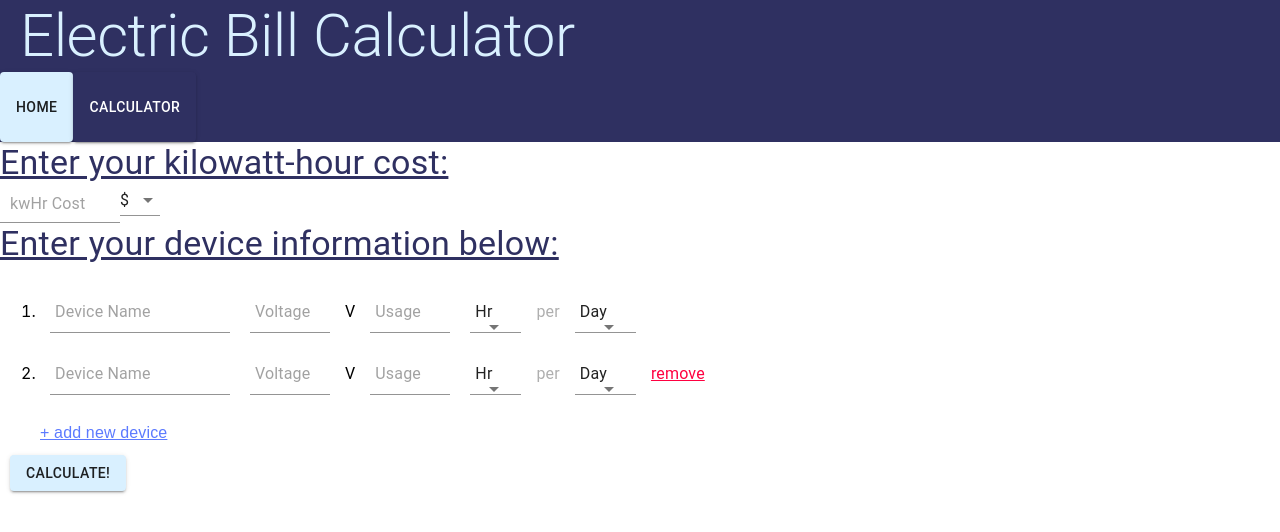
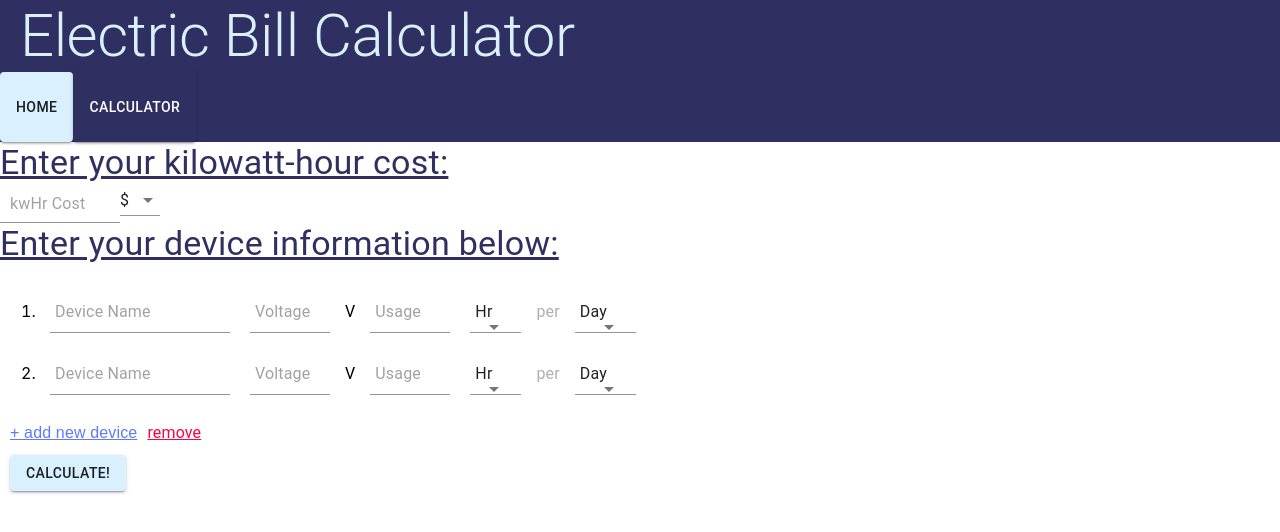
Before and after one commit to ryanperretta6/electric-bill-calculator, a React (Create React App) app: page /calculate in a window 1280 px wide. Both pictures are taken after a click on the element "+ add new device". Shown: the top 532 px of the page. Built offline with nearby package versions, Linux system fonts and the light colour scheme.

Commit message:
made improvement

```diff
--- a/src/App.css
+++ b/src/App.css
@@ -77,8 +77,14 @@ h2 {
 
 #calculate-button {
     margin: 10px;
+    display: block;
 }
 
 .per {
     color: #afafaf;
 }
+
+#add-device {
+    display: inline;
+    margin: 10px;
+}
--- a/src/components/Calculate.js
+++ b/src/components/Calculate.js
@@ -11,18 +11,7 @@ import currencies from "../data/currencies";
 
 const Calculate = () => {
     const [deviceInputs, setDeviceInputs] = useState([]);
-    const [nextInputId, setNextInputId] = useState(0);
     const [selectedCurrency, setSelectedCurrency] = useState("USD");
-    const [deviceInputData, setDeviceInputData] = useState([
-        {
-            deviceInputId: -1,
-            name: "",
-            voltage: 0,
-            usage: 0,
-            amount: "hr",
-            per: "day",
-        },
-    ]);
 
     const cpyList = (list) => {
         let newList = [];
@@ -36,50 +25,10 @@ const Calculate = () => {
      * Creates a new input set for a device
      */
     const handleAddDeviceInput = () => {
-        let newDeviceInputs = [];
-        let newDeviceInputData = deviceInputData;
-
-        for (let deviceInput of deviceInputData) {
-            if (deviceInput.deviceInputId === -1) continue;
-            newDeviceInputs.push(
-                <DeviceInput
-                    first={false}
-                    num={deviceInput.deviceInputId}
-                    name={deviceInput.name}
-                    voltage={deviceInput.voltage}
-                    usage={deviceInput.usage}
-                    onDeviceInputNameChange={onDeviceInputNameChange}
-                    onDeviceInputVoltageChange={onDeviceInputVoltageChange}
-                    onDeviceInputUsageChange={onDeviceInputUsageChange}
-                    handleRemoveDeviceInput={handleRemoveDeviceInput}
-                />
-            );
-        }
-        newDeviceInputData.push({
-            deviceInputId: nextInputId,
-            name: "",
-            voltage: 0,
-            usage: 0,
-            amount: "hr",
-            per: "day",
-        });
-        newDeviceInputs.push(
-            <DeviceInput
-                first={false}
-                num={nextInputId}
-                name={findDeviceInput(nextInputId).name}
-                voltage={findDeviceInput(nextInputId).voltage}
-                usage={findDeviceInput(nextInputId).usage}
-                onDeviceInputNameChange={onDeviceInputNameChange}
-                onDeviceInputVoltageChange={onDeviceInputVoltageChange}
-                onDeviceInputUsageChange={onDeviceInputUsageChange}
-                handleRemoveDeviceInput={handleRemoveDeviceInput}
-            />
+        deviceInputs.push(
+            <DeviceInput handleRemoveDeviceInput={handleRemoveDeviceInput} />
         );
-        setNextInputId(nextInputId + 1);
-
-        setDeviceInputs(newDeviceInputs);
-        setDeviceInputData(cpyList(newDeviceInputData));
+        setDeviceInputs(cpyList(deviceInputs));
     };
 
     /**
@@ -87,84 +36,13 @@ const Calculate = () => {
      * @param {int} num `num` field of the corresponding device input set
      */
     const handleRemoveDeviceInput = (num) => {
-        let newDeviceInputs = deviceInputs;
-        let newDeviceInputData = deviceInputData;
-
-        // possibly an 'Are you sure?' popup if the fields are not empty
-
-        const index = newDeviceInputData.indexOf(findDeviceInput(num));
-
-        console.log(num + " " + index);
-
-        newDeviceInputs.splice(index, 1);
-        newDeviceInputData.splice(index, 1);
-
-        setDeviceInputs(cpyList(newDeviceInputs));
-        setDeviceInputData(cpyList(newDeviceInputData));
-    };
-
-    /**
-     * Will update the `name` field of a certain device input set
-     * @param {*} event the event resulting from the text field onChange
-     * @param {int} num the number field corresponding to the device input set
-     */
-    const onDeviceInputNameChange = (event, num) => {
-        let newDeviceInputData = deviceInputData;
-
-        const ind = newDeviceInputData.indexOf(findDeviceInput(num));
-        newDeviceInputData[ind].name = event.target.value;
-
-        setDeviceInputData(cpyList(newDeviceInputData));
-    };
-
-    /**
-     * Will update the `voltage` field of a certain device input set
-     * @param {*} event the event resulting from the text field onChange
-     * @param {int} num the number field corresponding to the device input set
-     */
-    const onDeviceInputVoltageChange = (event, num) => {
-        let newDeviceInputData = deviceInputData;
-
-        const ind = newDeviceInputData.indexOf(findDeviceInput(num));
-        newDeviceInputData[ind].voltage = event.target.value;
-
-        setDeviceInputData(cpyList(newDeviceInputData));
-    };
-
-    /**
-     * Will update the `usage` field of a certain device input set
-     * @param {*} event the event resulting from the text field onChange
-     * @param {int} num the number field corresponding to the device input set
-     */
-    const onDeviceInputUsageChange = (event, num) => {
-        let newDeviceInputData = deviceInputData;
-
-        const ind = newDeviceInputData.indexOf(findDeviceInput(num));
-        newDeviceInputData[ind].usage = event.target.value;
-
-        setDeviceInputData(cpyList(newDeviceInputData));
+        setDeviceInputs(cpyList(deviceInputs.slice(0, -1)));
     };
 
     /**
      * Sends user to the results route and calculates the results
      */
     const calculateOnClick = () => {};
-
-    /**
-     * Gets the device input set corresponding to the `num` field
-     * @param {int} deviceInputId `num` field corresponding to the device input set
-     * @returns object representing the device input data
-     */
-    const findDeviceInput = (deviceInputId) => {
-        for (let currDeviceInputData of deviceInputData) {
-            if (currDeviceInputData.deviceInputId === deviceInputId) {
-                // get device input data
-                // console.log(currDeviceInputData);
-                return currDeviceInputData;
-            }
-        }
-        return "problem";
-    };
 
     // const getCurrencyOptions = () => {
     //     let currencyOptions = [];
@@ -201,18 +79,7 @@ const Calculate = () => {
                 </Typography>
                 <ol id="device-inputs-list">
                     <li>
-                        <DeviceInput
-                            first={true}
-                            num={-1}
-                            name={findDeviceInput(-1).name}
-                            voltage={findDeviceInput(-1).voltage}
-                            usage={findDeviceInput(-1).usage}
-                            onDeviceInputNameChange={onDeviceInputNameChange}
-                            onDeviceInputVoltageChange={
-                                onDeviceInputVoltageChange
-                            }
-                            onDeviceInputUsageChange={onDeviceInputUsageChange}
-                        />
+                        <DeviceInput />
                     </li>
                     {/* Will likely have to save the current inputs before removing an input
                     and repopulate reloaded inputs using the defaultValue attr */}
@@ -232,6 +99,16 @@ const Calculate = () => {
                 >
                     + add new device
                 </Typography>
+                {deviceInputs.length !== 0 ? (
+                    <Typography
+                        className="remove-device-input-button"
+                        variant="body1"
+                        component="p"
+                        onClick={() => handleRemoveDeviceInput()}
+                    >
+                        remove
+                    </Typography>
+                ) : null}
                 <Button
                     id="calculate-button"
                     variant="contained"
--- a/src/components/DeviceInput.js
+++ b/src/components/DeviceInput.js
@@ -9,82 +9,33 @@ const DeviceInput = (props) => {
     const [selectedUnit, setSelectedUnit] = useState("hr");
     const [selectedPer, setSelectedPer] = useState("day");
 
-    const getNameTxtField = () => {
-        const onDeviceNameChange = (event) => {
-            setName(event.target.value);
-            props.onDeviceInputNameChange(event, props.num);
-        };
-        return name === "" ? (
-            <TextField
-                // labelId="device-input-label"
-                className="device-name-txtfld"
-                placeholder="Device Name"
-                onChange={onDeviceNameChange}
-            />
-        ) : (
+    return (
+        <div className="device-input" id={`${props.num}`}>
+            {/* <InputLabel id="device-name-label">Device Name</InputLabel> */}
             <TextField
                 // labelId="device-input-label"
                 className="device-name-txtfld"
                 placeholder="Device Name"
                 value={name}
-                onChange={onDeviceNameChange}
+                onChange={(event) => setName(event.target.value)}
             />
-        );
-    };
-
-    const getVoltageTxtField = () => {
-        const onVoltageChange = (event) => {
-            setVoltage(event.target.value);
-            props.onDeviceInputVoltageChange(event, props.num);
-        };
-        return voltage === 0 || voltage === "" ? (
             <TextField
                 className="device-voltage-txtfld"
                 type="number"
                 placeholder="Voltage"
-                onChange={onVoltageChange}
+                value={voltage}
+                onChange={(event) => setVoltage(event.target.value)}
             />
-        ) : (
-            <TextField
-                className="device-voltage-txtfld"
-                type="number"
-                value={voltage}
-                onChange={onVoltageChange}
-            />
-        );
-    };
-
-    const getUsageTxtField = () => {
-        const onUsageChange = (event) => {
-            setUsage(event.target.value);
-            props.onDeviceInputUsageChange(event, props.num);
-        };
-        return usage === 0 || usage === "" ? (
-            <TextField
-                className="device-usage-txtfld"
-                type="number"
-                placeholder="Usage"
-                onChange={onUsageChange}
-            />
-        ) : (
+            <Typography variant="body1" component="p">
+                V
+            </Typography>
             <TextField
                 className="device-usage-txtfld"
                 type="number"
                 value={usage}
-                onChange={onUsageChange}
+                placeholder="Usage"
+                onChange={(event) => setUsage(event.target.value)}
             />
-        );
-    };
-
-    return (
-        <div className="device-input" id={`${props.num}`}>
-            {/* <InputLabel id="device-name-label">Device Name</InputLabel> */}
-            {getNameTxtField()}
-            {getVoltageTxtField()}
-            <Typography variant="body1" component="p">
-                V
-            </Typography>
-            {getUsageTxtField()}
             <Select
                 value={selectedUnit}
                 onChange={(event) => setSelectedUnit(event.target.value)}
@@ -103,16 +54,6 @@ const DeviceInput = (props) => {
                 <MenuItem value="week">{"Week"}</MenuItem>
                 <MenuItem value="month">{"Month"}</MenuItem>
             </Select>
-            {!props.first ? (
-                <Typography
-                    className="remove-device-input-button"
-                    variant="body1"
-                    component="p"
-                    onClick={() => props.handleRemoveDeviceInput(props.num)}
-                >
-                    remove
-                </Typography>
-            ) : null}
         </div>
     );
 };
```
